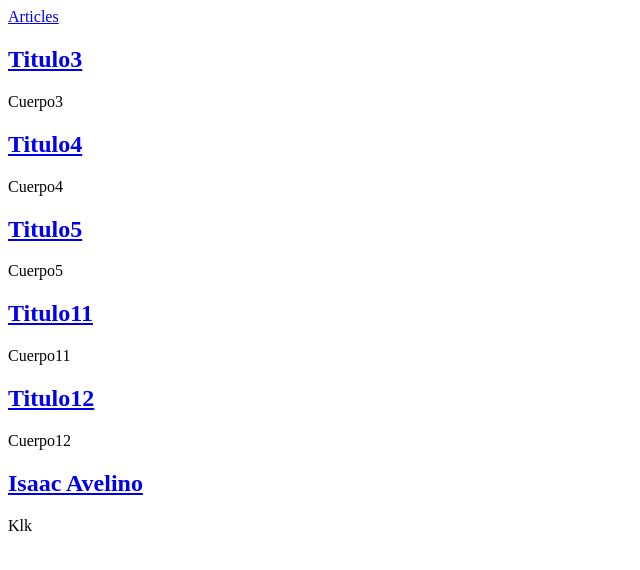
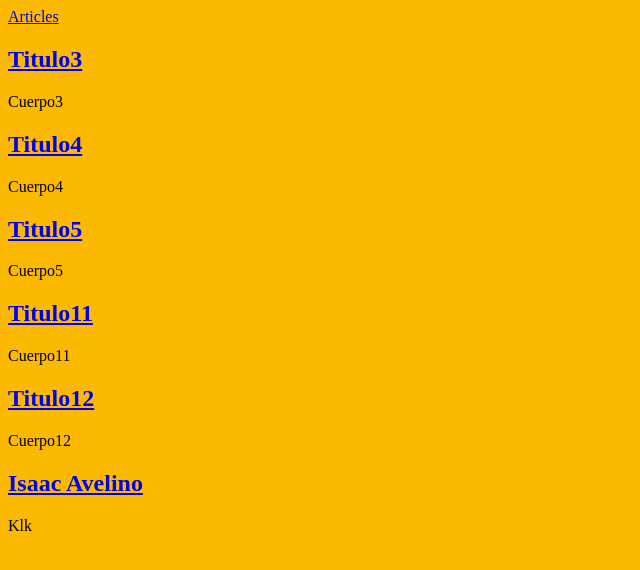
Before and after one commit to mrcruzer/blog-ruby, a Rails app: page / in a window 1280 px wide. Shown: the top 570 px of the page, without its empty margins (0-640 px from the left). Run offline with Rails 7, Linux system fonts and the light colour scheme; data comes from the database, SQL or seed files in the repository; style sheets or scripts are compiled from the project's sources.

Commit message:
Update-3

```diff
--- a/app/assets/stylesheets/application.scss
+++ b/app/assets/stylesheets/application.scss
@@ -26,3 +26,8 @@ $color-d: #00a8b5;
      color-c: $color-c,
      color-d: $color-d
  );
+
+
+body {
+    background-color: $fondo;
+}
```
